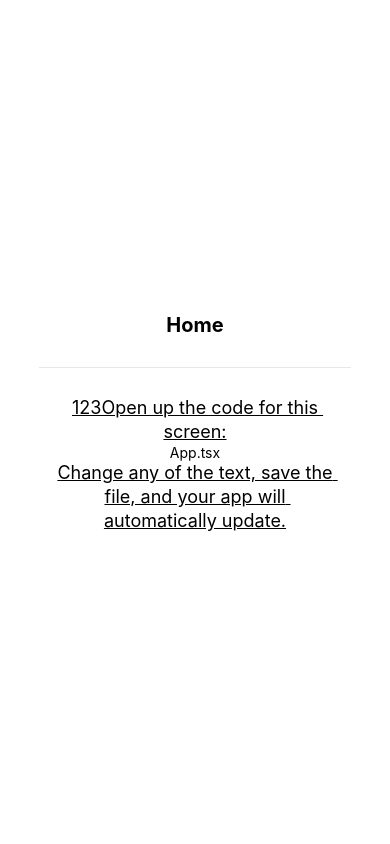
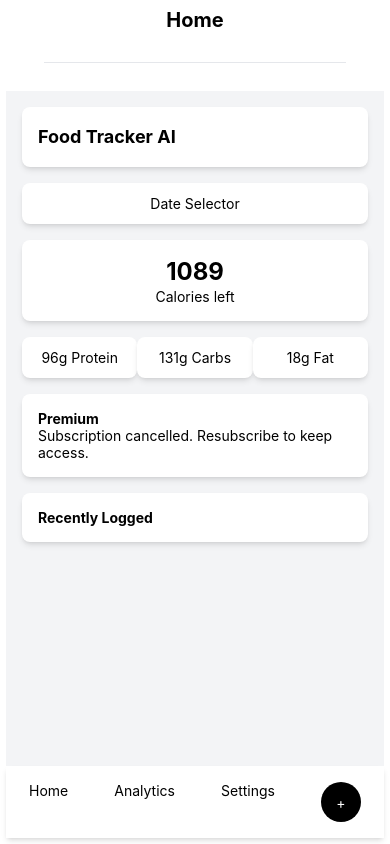
Before and after one commit to adnjoo/food-frame, a React Native app: screen / in a window 390 px wide. Built offline with nearby package versions, Linux system fonts and the light colour scheme.

Commit message:
tab 1 [home] (#8)
* asd

* qwe

* container

* i

```diff
--- a/App.tsx
+++ b/App.tsx
@@ -1,3 +1,4 @@
+import { Container } from 'components/Container';
 import { ScreenContent } from 'components/ScreenContent';
 import { StatusBar } from 'expo-status-bar';
 
@@ -5,9 +6,9 @@ import './global.css';
 
 export default function App() {
   return (
-    <>
+    <Container>
       <ScreenContent title="Home" path="App.tsx" />
       <StatusBar style="auto" />
-    </>
+    </Container>
   );
 }
--- a/components/Container.tsx
+++ b/components/Container.tsx
@@ -1,9 +1,14 @@
-import { SafeAreaView } from 'react-native';
+import { SafeAreaView, View } from 'react-native';
 
 export const Container = ({ children }: { children: React.ReactNode }) => {
-  return <SafeAreaView className={styles.container}>{children}</SafeAreaView>;
+  return (
+    <SafeAreaView style={styles.container}>
+      <View style={styles.inner}>{children}</View>
+    </SafeAreaView>
+  );
 };
 
 const styles = {
-  container: 'flex flex-1 m-6',
+  container: { flex: 1, margin: 6 },
+  inner: { flex: 1 }, // Ensures children fill available space
 };
--- a/components/EditScreenInfo.tsx
+++ /dev/null
@@ -1,29 +0,0 @@
-import { Text, View } from 'react-native';
-
-export const EditScreenInfo = ({ path }: { path: string }) => {
-  const title = '123Open up the code for this screen:';
-  const description =
-    'Change any of the text, save the file, and your app will automatically update.';
-
-  return (
-    <View>
-      <View className={styles.getStartedContainer}>
-        <Text className={styles.getStartedText}>{title}</Text>
-        <View className={styles.codeHighlightContainer + styles.homeScreenFilename}>
-          <Text>{path}</Text>
-        </View>
-        <Text className={styles.getStartedText}>{description}</Text>
-      </View>
-    </View>
-  );
-};
-
-const styles = {
-  codeHighlightContainer: `rounded-md px-1`,
-  getStartedContainer: `items-center mx-12`,
-  getStartedText: `text-lg leading-6 text-center underline`,
-  helpContainer: `items-center mx-5 mt-4`,
-  helpLink: `py-4`,
-  helpLinkText: `text-center`,
-  homeScreenFilename: `my-2`,
-};
--- /dev/null
+++ b/components/Home.tsx
@@ -0,0 +1,57 @@
+import { Text, View } from 'react-native';
+
+export default function FoodTrackerScreen({ path }: { path: string }) {
+  return (
+    <View className="flex-1 bg-gray-100 p-4">
+      {/* Header */}
+      <View className="rounded-lg bg-white p-4 shadow-md">
+        <Text className="text-lg font-bold">Food Tracker AI</Text>
+      </View>
+
+      {/* Date Selection */}
+      <View className="mt-4 rounded-lg bg-white p-3 shadow-md">
+        <Text className="text-center">Date Selector</Text>
+      </View>
+
+      {/* Calorie Summary */}
+      <View className="mt-4 flex items-center rounded-lg bg-white p-4 shadow-md">
+        <Text className="text-2xl font-bold">1089</Text>
+        <Text>Calories left</Text>
+      </View>
+
+      {/* Macros */}
+      <View className="mt-4 flex flex-row justify-between">
+        <View className="w-1/3 rounded-lg bg-white p-3 shadow-md">
+          <Text className="text-center">96g Protein</Text>
+        </View>
+        <View className="w-1/3 rounded-lg bg-white p-3 shadow-md">
+          <Text className="text-center">131g Carbs</Text>
+        </View>
+        <View className="w-1/3 rounded-lg bg-white p-3 shadow-md">
+          <Text className="text-center">18g Fat</Text>
+        </View>
+      </View>
+
+      {/* Premium Subscription */}
+      <View className="mt-4 rounded-lg bg-white p-4 shadow-md">
+        <Text className="font-bold">Premium</Text>
+        <Text>Subscription cancelled. Resubscribe to keep access.</Text>
+      </View>
+
+      {/* Recently Logged */}
+      <View className="mt-4 rounded-lg bg-white p-4 shadow-md">
+        <Text className="font-bold">Recently Logged</Text>
+      </View>
+
+      {/* Bottom Navigation */}
+      <View className="absolute bottom-0 left-0 right-0 flex flex-row justify-around bg-white py-4 shadow-md">
+        <Text>Home</Text>
+        <Text>Analytics</Text>
+        <Text>Settings</Text>
+        <View className="h-10 w-10 items-center justify-center rounded-full bg-black">
+          <Text className="text-white">+</Text>
+        </View>
+      </View>
+    </View>
+  );
+}
--- a/components/ScreenContent.tsx
+++ b/components/ScreenContent.tsx
@@ -1,6 +1,6 @@
 import { Text, View } from 'react-native';
 
-import { EditScreenInfo } from './EditScreenInfo';
+import Home from './Home';
 
 type ScreenContentProps = {
   title: string;
@@ -13,7 +13,7 @@ export const ScreenContent = ({ title, path, children }: ScreenContentProps) =>
     <View className={styles.container}>
       <Text className={styles.title}>{title}</Text>
       <View className={styles.separator} />
-      <EditScreenInfo path={path} />
+      <Home path={path} />
       {children}
     </View>
   );
```
Also changed, not shown: assets/screenshot-20250228.png.
